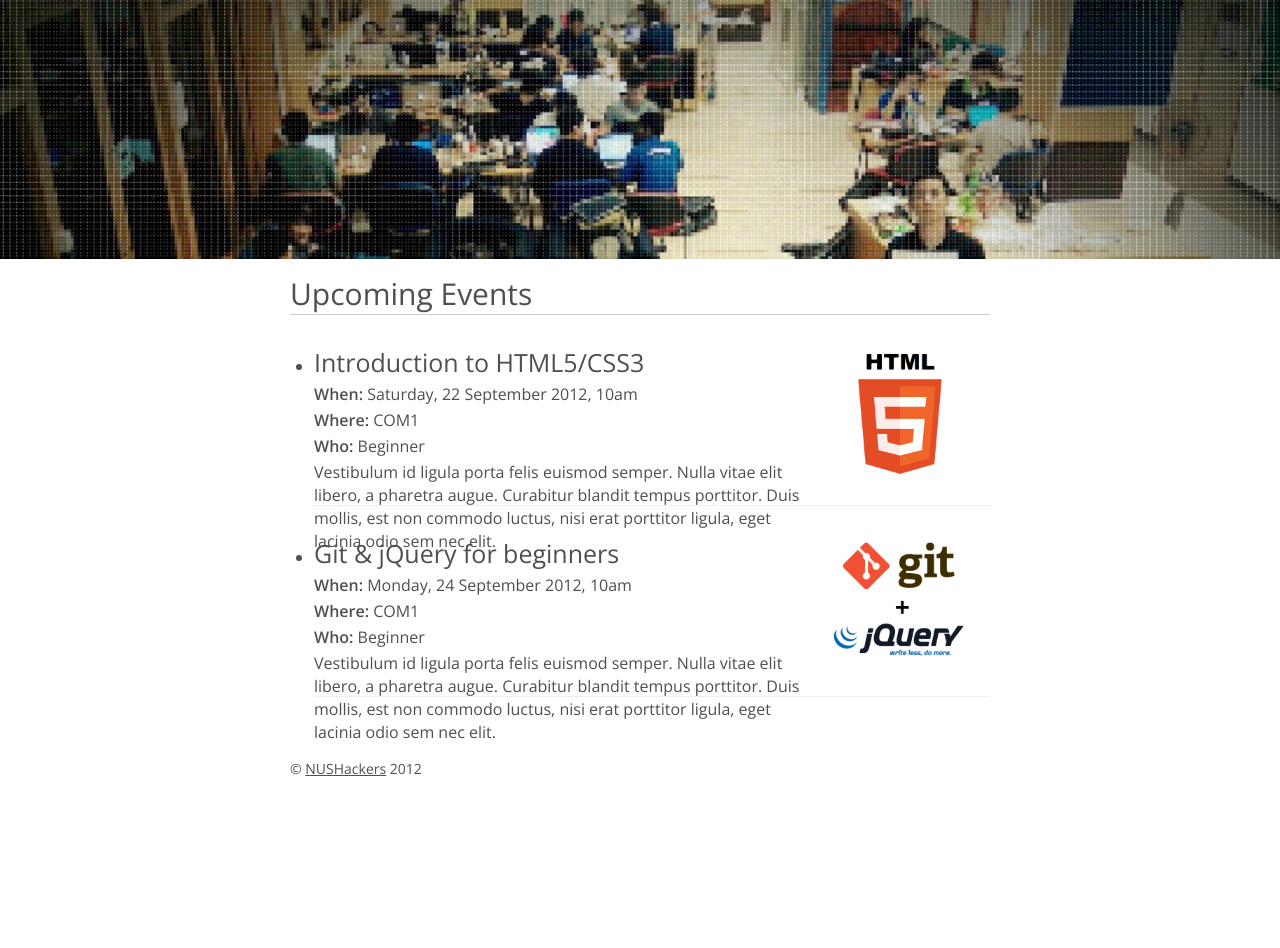
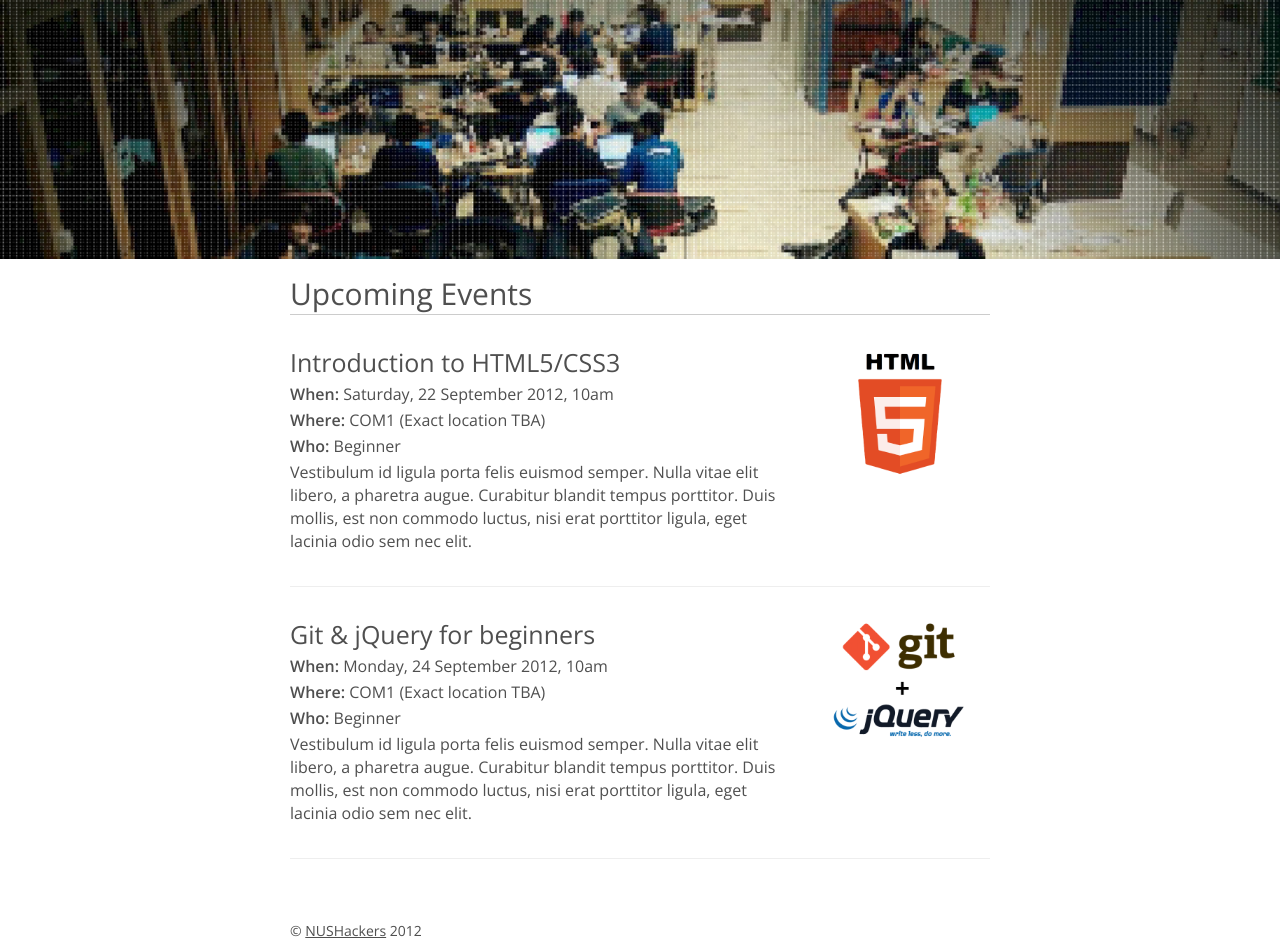
Before and after one commit to nushackers/hackerschool, a Flask app: page / in a window 1280 px wide. Shown: the part 390-1338 px from the top of the page. Before the commit the page ends 1166 px from the top, so only its background shows below. Run offline with Flask 2, Linux system fonts and the light colour scheme.

Commit message:
css tweaks

```diff
--- a/models/events.py
+++ b/models/events.py
@@ -2,7 +2,7 @@ eventlist = [
 	{
 		"title" : "Introduction to HTML5/CSS3",
 		"datetime" : "Saturday, 22 September 2012, 10am",
-		"location" : "COM1",
+		"location" : "COM1 (Exact location TBA)",
 		"audience" : "Beginner",
 		"description": "Vestibulum id ligula porta felis euismod semper. Nulla vitae elit libero, a pharetra augue. Curabitur blandit tempus porttitor. Duis mollis, est non commodo luctus, nisi erat porttitor ligula, eget lacinia odio sem nec elit.",
 		"image": "/static/img/html5.png"
@@ -10,7 +10,7 @@ eventlist = [
 	{
 		"title" : "Git & jQuery for beginners",
 		"datetime" : "Monday, 24 September 2012, 10am",
-		"location" : "COM1",
+		"location" : "COM1 (Exact location TBA)",
 		"audience" : "Beginner",
 		"description": "Vestibulum id ligula porta felis euismod semper. Nulla vitae elit libero, a pharetra augue. Curabitur blandit tempus porttitor. Duis mollis, est non commodo luctus, nisi erat porttitor ligula, eget lacinia odio sem nec elit.",
 		"image": "/static/img/gitjs.png"
--- a/static/css/main.css
+++ b/static/css/main.css
@@ -202,9 +202,17 @@ h3 {
   font-weight: 300;
   line-height: 35px;
 }
+.events {
+  margin-left: 0;
+}
+.events ul,
+.events li {
+  list-style: none;
+  margin-left: 0;
+}
 .events .event {
   position: relative;
-  height: 180px;
+  min-height: 180px;
   border-bottom: solid 1px #eee;
 }
 .events .event img {
--- a/static/css/main.less
+++ b/static/css/main.less
@@ -113,9 +113,14 @@ h3 {
   line-height: 35px;
 }
 .events {
+  margin-left: 0;
+  ul, li {
+    list-style: none;
+    margin-left: 0;
+  }
   .event {
     position: relative;
-    height: 180px;
+    min-height: 180px;
     border-bottom: solid 1px #eee;
     img {
       position: absolute;
```
